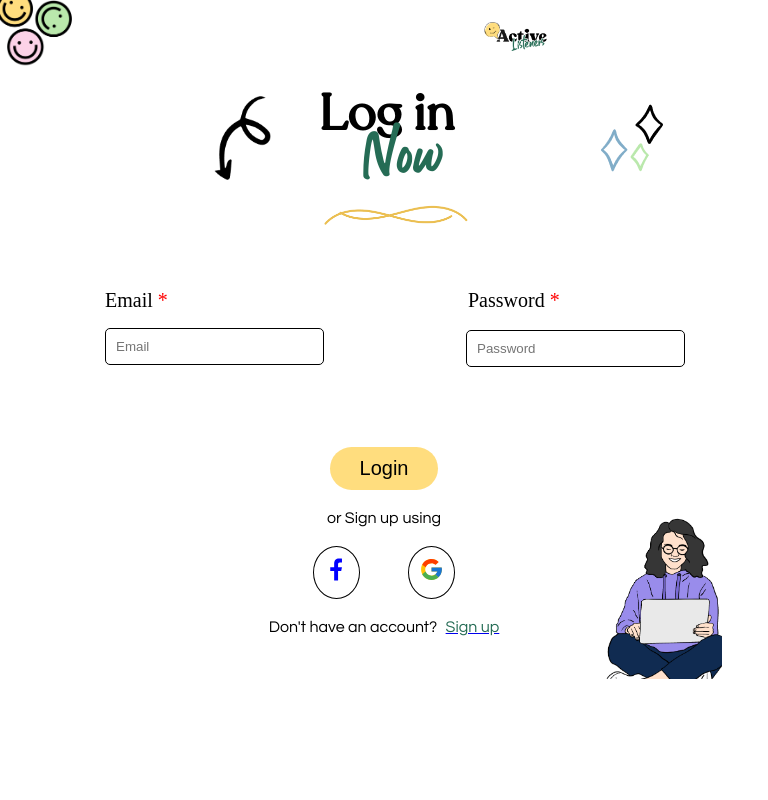
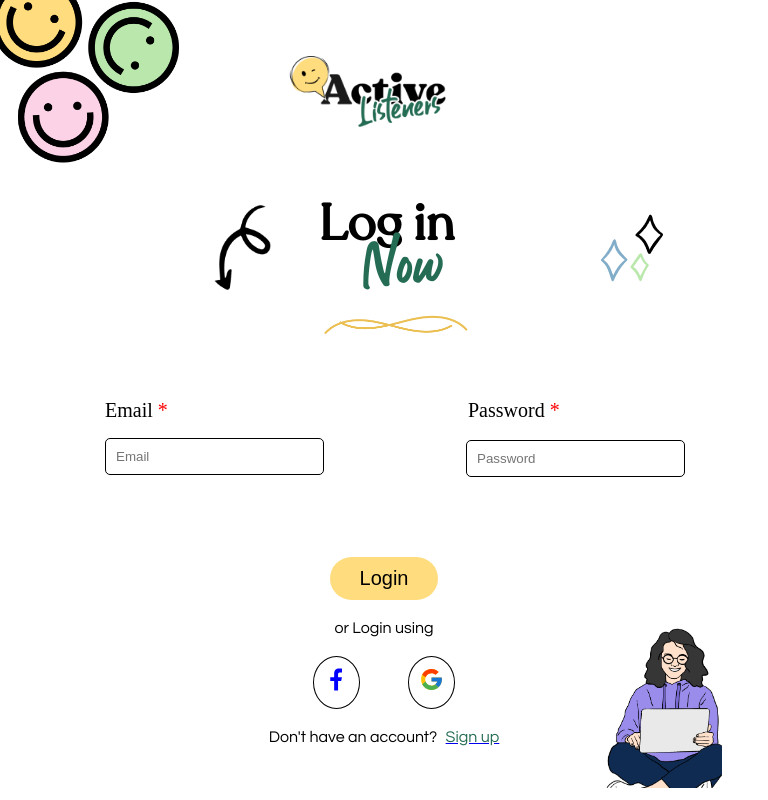
Before and after one commit to Thameem6369538954/Active-Listeners, a React (Create React App) app: page /Login in a window 768 px wide. Built offline with nearby package versions, Linux system fonts and the light colour scheme.

Commit message:
init commit

```diff
--- a/src/Components/Categories.js
+++ b/src/Components/Categories.js
@@ -12,7 +12,7 @@
         <div className="cate-yellow-box">
           <div className="Hoodi">
 
-          <h1>Statisctics and data video</h1>
+          <h1>Statistics and data video</h1>
           <img src={Hoodi} alt="" />
           </div>
         </div>
--- a/src/Css/Categories.css
+++ b/src/Css/Categories.css
@@ -122,6 +122,7 @@
     display: grid;
     grid-template-columns: repeat(2, 1fr);
     gap: 0rem;
+    margin: 30px;
   }
   .cate-yellow-box {
     display: flex;
--- a/src/Css/Login.css
+++ b/src/Css/Login.css
@@ -1,3 +1,6 @@
 .login-btm {
   margin-top: 80px;
 }
+@media (min-width: 600px) and (max-width: 1024px) {
+
+}
--- a/src/Css/Signup.css
+++ b/src/Css/Signup.css
@@ -5,7 +5,7 @@
   gap: 25rem;
 }
 .signup-top img {
-  width: 10%;
+  width: 15%;
 }
 .signup-form {
   margin-top: 80px;
@@ -161,3 +161,14 @@
     margin-top: 10px;
   }
 }
+@media (min-width: 600px) and (max-width: 1024px) {
+  .signup-top {
+    display: flex;
+    align-items: center;
+    justify-content: flex-start;
+    gap: 5rem;
+  }
+  .signup-top img {
+    width: 25%;
+  }
+}
--- a/src/Pages/Login.js
+++ b/src/Pages/Login.js
@@ -57,7 +57,7 @@
             </div>
           </form>
           <div className="other-signup">
-            <p>or Sign up using </p>
+            <p>or Login using </p>
             <div className="ggl-fc-athentication">
               <div className="fb">
                 <LiaFacebookF />
```
